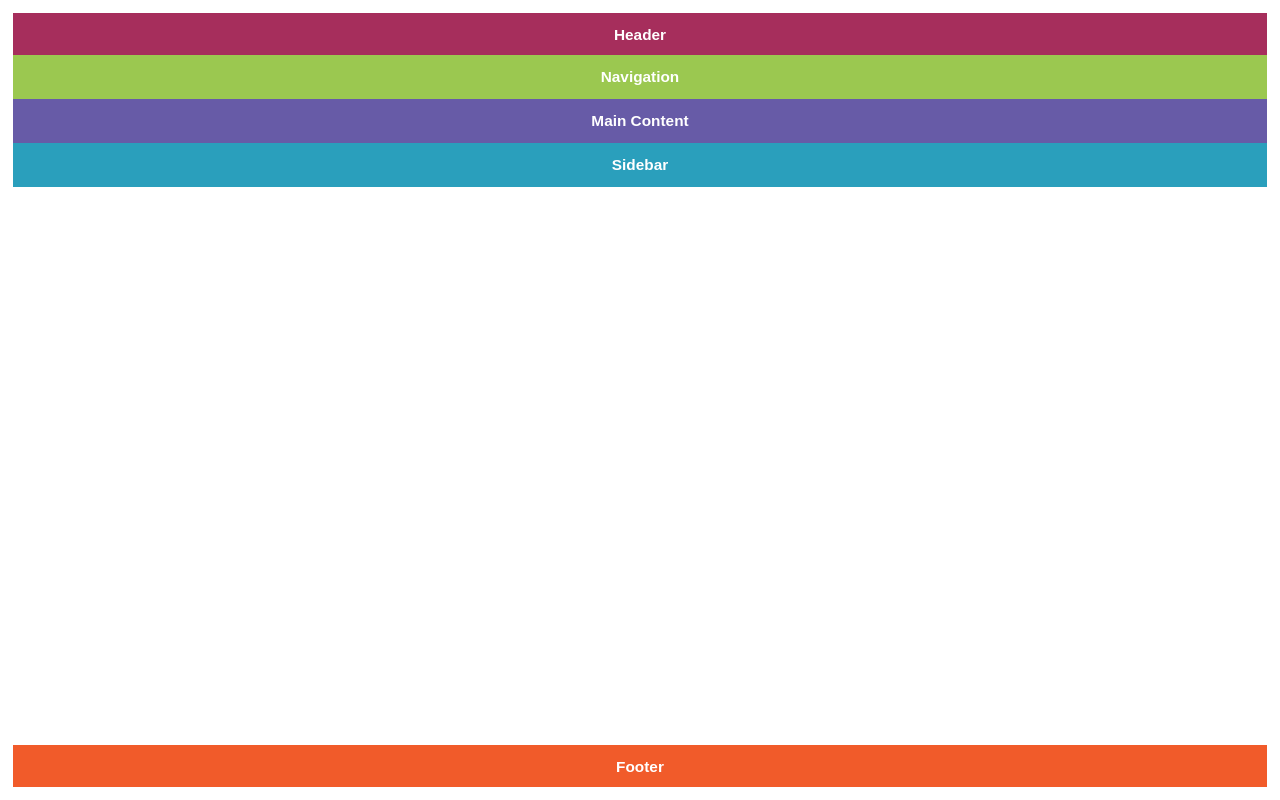
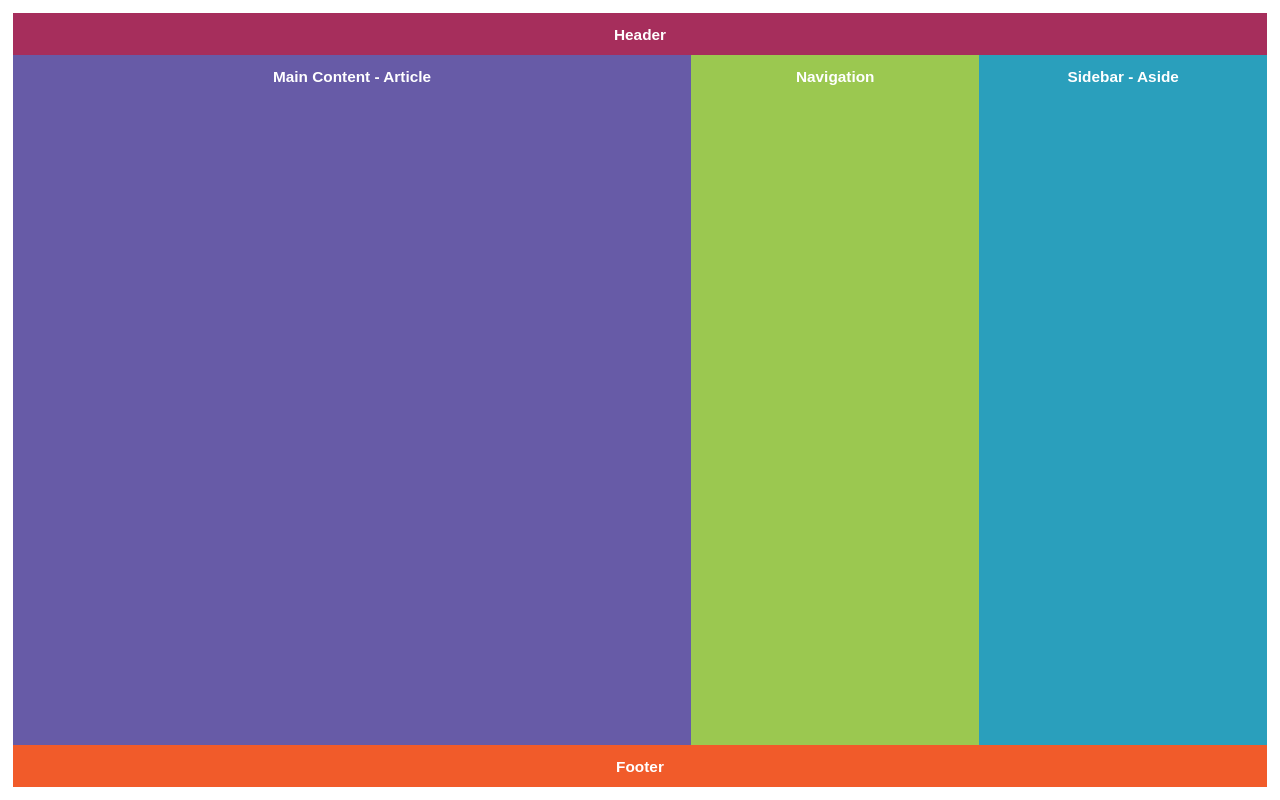
Before and after one commit to MiddleDcoder/CSS-flex-box---grid-layout, a plain HTML site: page holy-grail-layout-example/index.html in a window 1280 px wide. Drawn offline with Linux system fonts and the light colour scheme.

Commit message:
added HOLY GRAIL LAYOUT

```diff
--- a/holy-grail-layout-example/index.html
+++ b/holy-grail-layout-example/index.html
@@ -17,10 +17,10 @@
                 <h1>Navigation</h1>
             </nav>
             <article class="content-article">
-                <h1>Main Content</h1>
+                <h1>Main Content - Article</h1>
             </article>
             <aside class="content-sidebar">
-                <h1>Sidebar</h1>
+                <h1>Sidebar - Aside</h1>
             </aside>
         </main>
 
--- a/holy-grail-layout-example/styles.css
+++ b/holy-grail-layout-example/styles.css
@@ -11,33 +11,34 @@ body {
     font-size: 80%;
     padding: 1em;
     height: 100vh;
-    display: flex; /*FIRST THING TO ADD MAKE THE BODY FLEX*/
-    flex-direction: column; /* TO MAKE THEM STACK VERTICALLY*/
+    display: flex; /*1st THING TO ADD MAKE THE BODY FLEX*/
+    flex-direction: column; /*2nd  TO MAKE THEM STACK VERTICALLY*/
 }
 
 main {
     height: 100%;
-    /*display: flex;*/
+    display: flex; /*3rd to make this flex*/
 }
 
 article {
     background-color: #675BA7;
-    /*flex: 2 2 12em;*/
-    /*order: -1;*/
+    flex: 2 2 12em; /*4th flex-grow: 2; flex-shrink: 2; flex-basis: 12em;*/
+    order: -1; /*7th optional if we want to flop the sidebars to move them both at the right*/
 }
 
 nav,
 aside {
-    /*flex: 1;*/
+    flex: 1; /*5th to make this flex as well*/
 }
 
-/*@media screen and (max-width: 500px) {
+/*6th ADD SOME RESPONSIVE WHEN SCREEN LOWER*/
+@media screen and (max-width: 500px) {
 
     main {
         flex-direction: column;
     }
 
-}*/
+}
 
 h1 {
     font-size: 1.2em;
```
